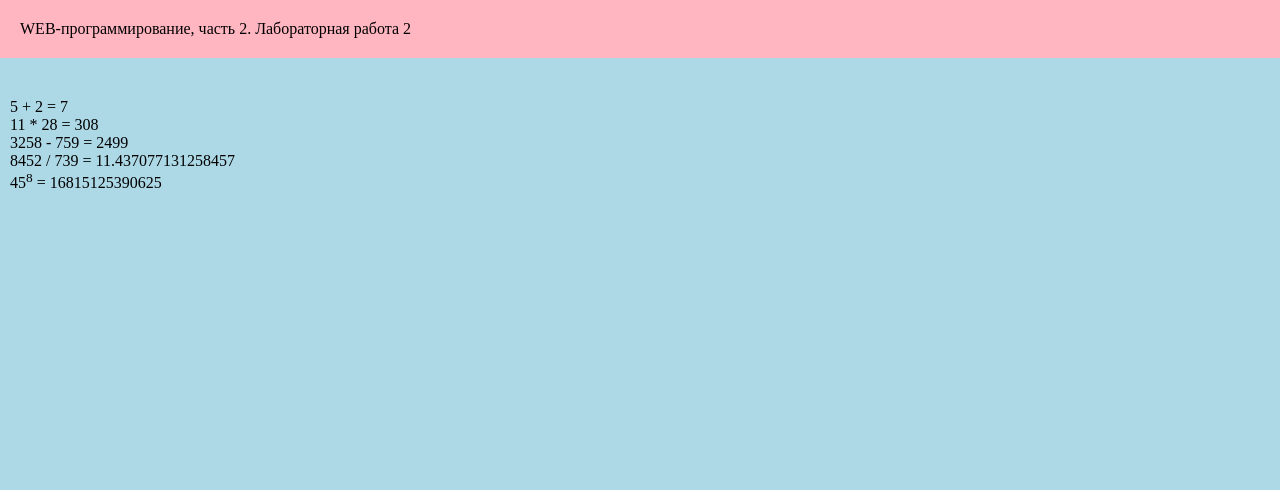
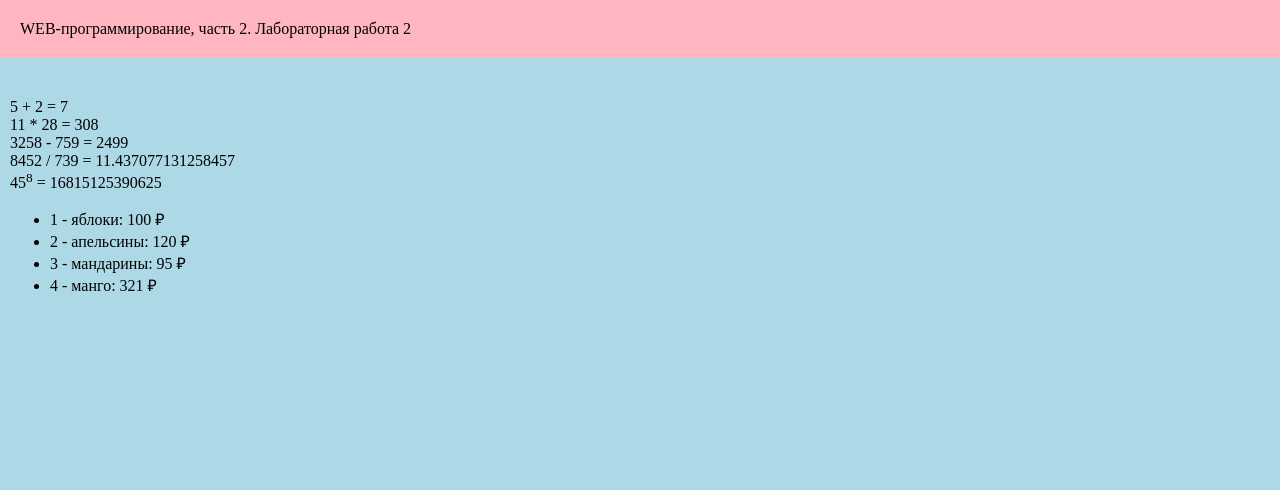
Before and after one commit to tuyalts/web-back-labs, a Flask app: page /lab2/example in a window 1280 px wide. Shown: the top 490 px of the page. Run offline with Flask 3, Linux system fonts and the light colour scheme.

Commit message:
Цикл в шаблоне

```diff
--- a/app.py
+++ b/app.py
@@ -301,5 +301,10 @@ def example():
     number = '2'
     course = '3'
     group = '33'
+    fruits = [
+    {'name': 'яблоки', 'price': 100},
+    {'name': 'апельсины', 'price': 120},
+    {'name': 'мандарины', 'price': 95},
+    {'name': 'манго', 'price': 321}]
     return render_template('example.html', name=name,
-    number=number, course=course, group=group)
+    number=number, course=course, group=group, fruits=fruits)
--- a/templates/example.html
+++ b/templates/example.html
@@ -16,6 +16,11 @@
         3258 - 759 = {{3258-759}}<br>
         8452 / 739 = {{8452/739}}<br>
         45<sup>8</sup> = {{45**8}}<br>
+        <ul>
+            {% for f in fruits%}
+            <li>{{ loop.index }} - {{ f.name }}: {{ f.price }} &#x20bd;</li>
+            {% endfor %}
+        </ul>
     </main>
     <footer>
         &copy;
```
